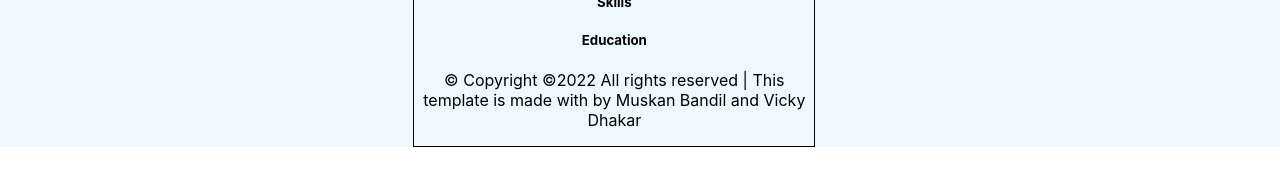
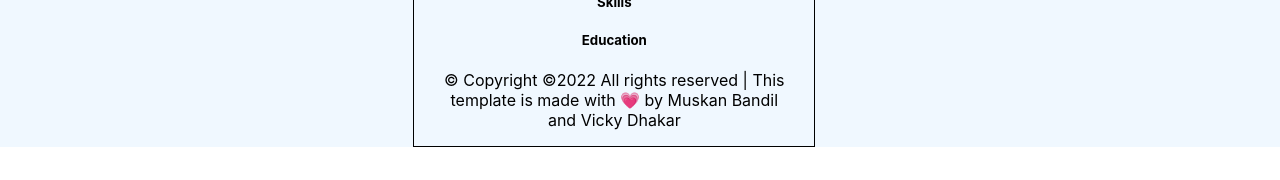
Before and after one commit to vdhakar80/vicky-portfolio, a React (Create React App) app: page / in a window 1280 px wide. Shown: the part 431-611 px from the top of the page. Built offline with nearby package versions, Linux system fonts and the light colour scheme.

Commit message:
feat: Menu component changes

```diff
--- a/src/components/Menu.js
+++ b/src/components/Menu.js
@@ -4,8 +4,8 @@ import "./../styles/menu.css";
 function Menu() {
   return (
     <div className="menu">
-      <div>
-        <center>
+      <center>
+        <div className="menu-container">
           <img
             className="profile-picture"
             src="https://upload.wikimedia.org/wikipedia/en/e/e1/Doraemon_2015.jpg"
@@ -20,10 +20,10 @@ function Menu() {
           <h5>Education</h5>
           <p>
             © Copyright ©2022 All rights reserved | This template is made with
-            by Muskan Bandil and Vicky Dhakar
+            &#128151; by Muskan Bandil and Vicky Dhakar
           </p>
-        </center>
-      </div>
+        </div>
+      </center>
     </div>
   );
 }
```
